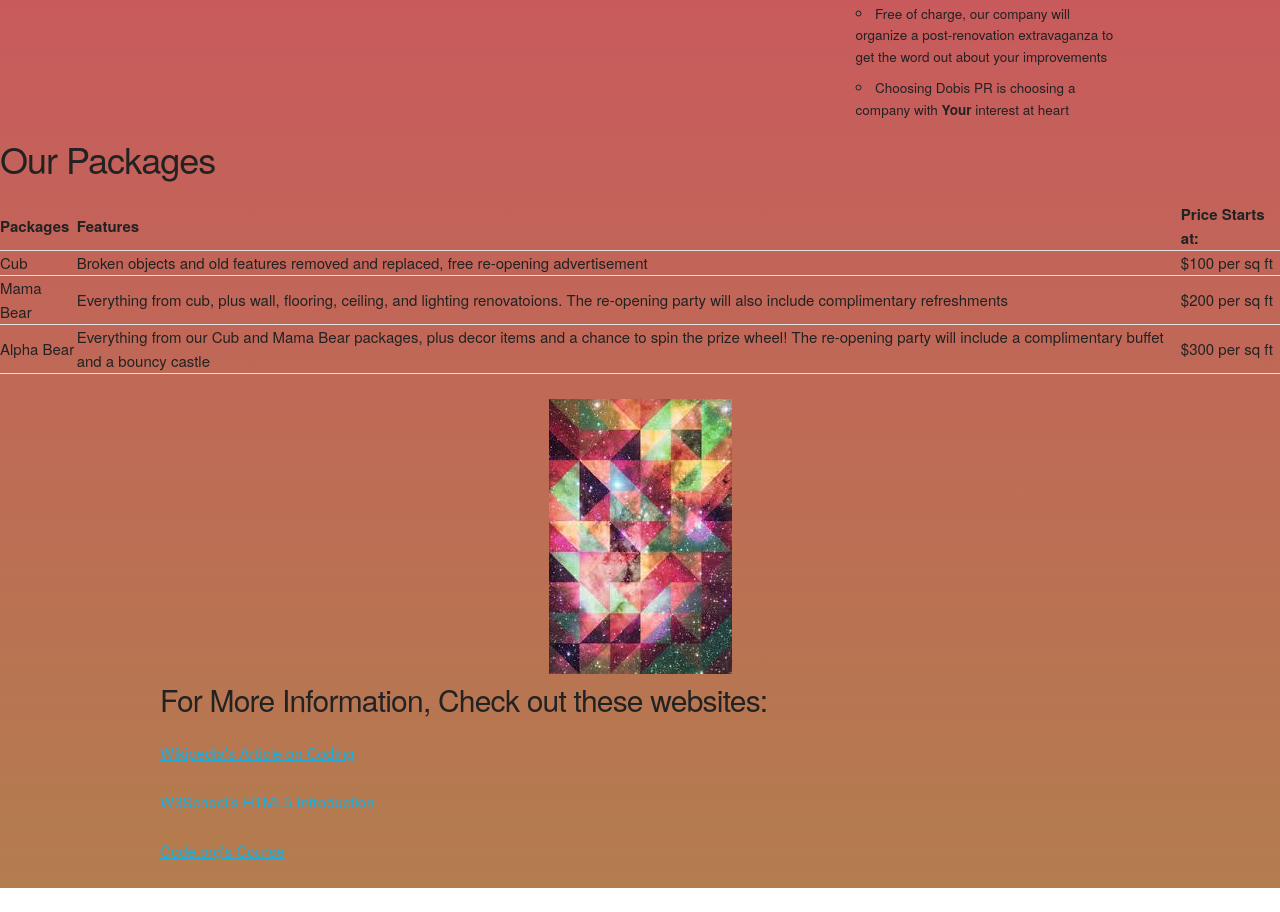
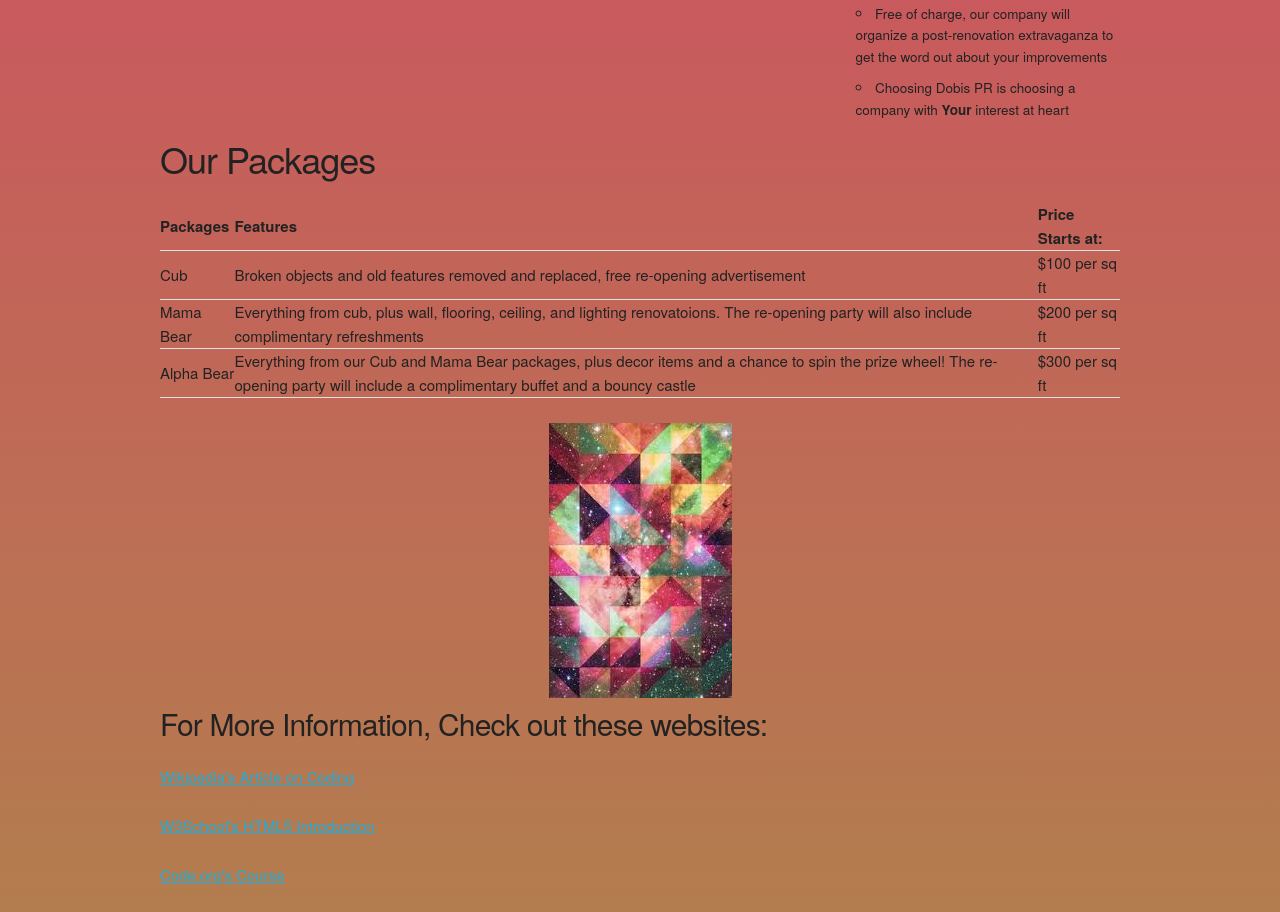
Before and after one commit to TwoDukes/magicdustin.github.io, a plain HTML site: page index.html in a window 1280 px wide. Shown: the part 1256-2168 px from the top of the page. Before the commit the page ends 2144 px from the top, so only its background shows below. Drawn offline with nearby package versions, Linux system fonts and the light colour scheme.

Commit message:
small aligments

```diff
--- a/index.html
+++ b/index.html
@@ -93,16 +93,15 @@
   </div>
 
 
-  </div>
-  <div>
+<div class="container">
+
     <h3> Our Packages </h3>
-    <table>
-
-      <head>
+    <table class="twelve columns">
+      <thead>
         <th> Packages </th>
         <th> Features </th>
         <th> Price Starts at: </th>
-      </head>
+      </thead>
       <tr>
         <td>Cub</td>
         <td>Broken objects and old features removed and replaced, free re-opening advertisement</td>
@@ -122,17 +121,22 @@
         <td> $300 per sq ft</td>
       </tr>
     </table>
-  </div>
+
+
+
   <div>
     <center><img src="media/abstract.jpg"></center>
   </div>
-  <div class="container">
+
+  <div>
     <h4> For More Information, Check out these websites:</h4>
     <p><a href="https://en.wikipedia.org/wiki/Coding"> Wikipedia's Article on Coding </a></p>
     <p><a href="https://www.w3schools.com/html/"> W3School's HTML5 Introduction </a></p>
     <p><a href="https://code.org/learn"> Code.org's Course </a></p>
   </div>
 
+</div>
+
   <script src="js/main.js"></script>
 </body>
 
```
